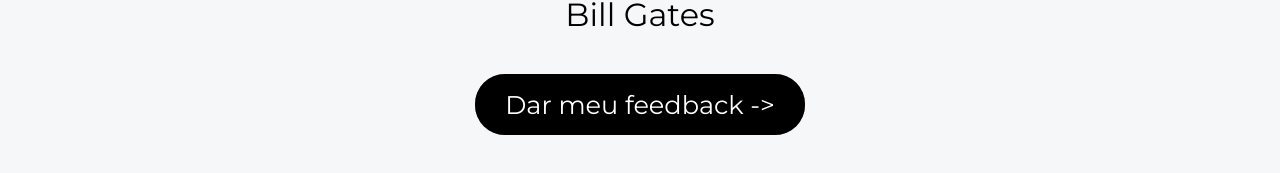
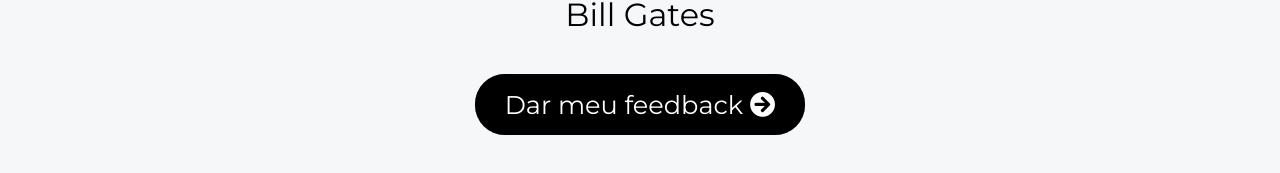
Before and after one commit to caio-k/gestao-emp-form, a React (Create React App) app: page /gestao-emp-form/home in a window 1280 px wide. Shown: the part 471-644 px from the top of the page. Built offline with nearby package versions, Linux system fonts and the light colour scheme.

Commit message:
replace arrow by icon

```diff
--- a/src/components/home/Home.jsx
+++ b/src/components/home/Home.jsx
@@ -93,7 +93,7 @@ function HomeContent(props) {
           “We all need people who will give us feedback. That's how we improve.”
         </Phrase>
         <Author>Bill Gates</Author>
-        <Button onClick={() => onClickHandler()}>Dar meu feedback -&gt;</Button>
+        <Button onClick={() => onClickHandler()}>Dar meu feedback <i className="fas fa-arrow-circle-right"/></Button>
       </Container>
     </>
   );
```
